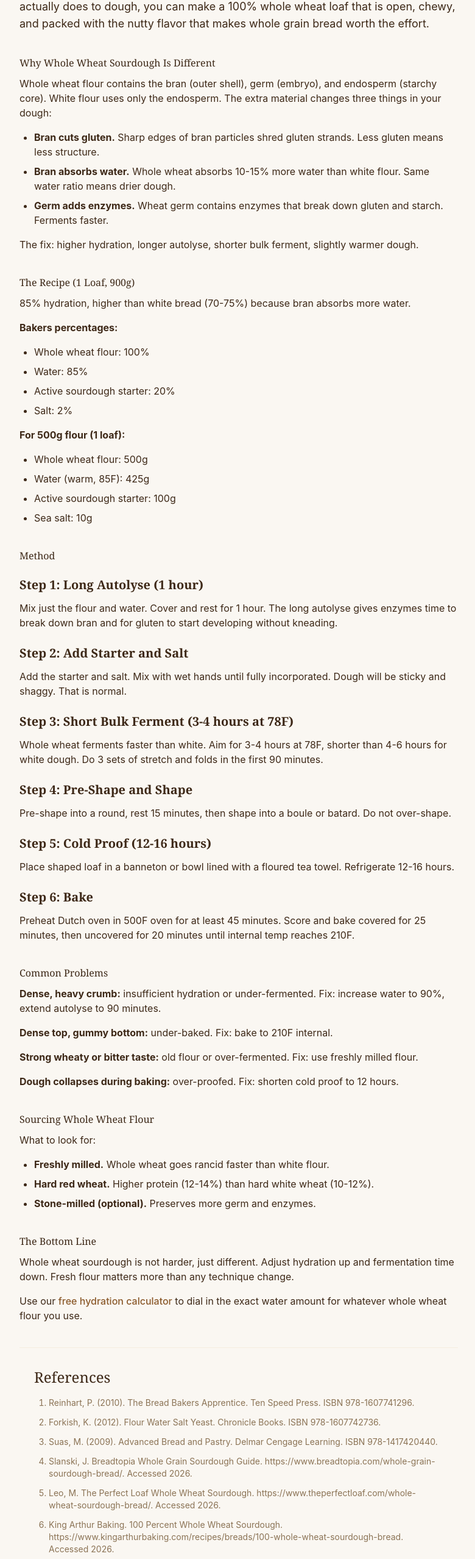
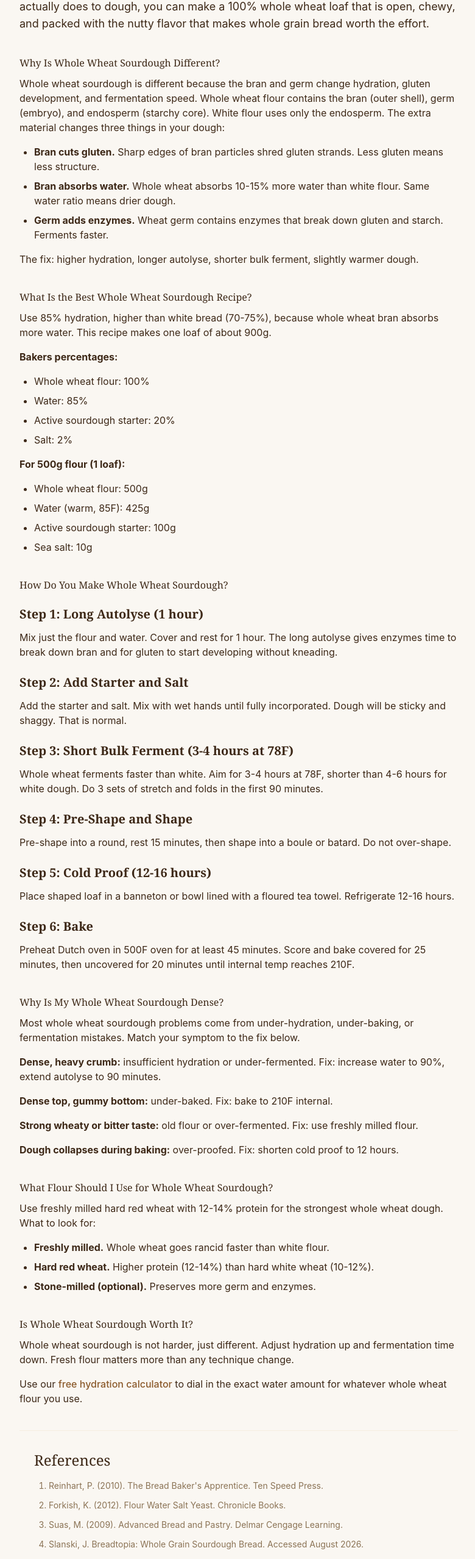
Before and after one commit to TZ005/sourdough-calculator, a Next.js app: page /blog/whole-wheat-sourdough in a window 1280 px wide. Shown: the part 980-3536 px from the top of the page at 61% size, without its empty margins (248-1028 px from the left). Built offline with nearby package versions, Linux system fonts and the light colour scheme.

Commit message:
seo: reframe whole wheat article headings, fix broken references

```diff
--- a/app/blog/whole-wheat-sourdough/page.tsx
+++ b/app/blog/whole-wheat-sourdough/page.tsx
@@ -75,8 +75,8 @@ export default function BlogPost() {
 
       <p className="text-lg mb-6">Whole wheat sourdough is harder than white sourdough. The bran and germ cut gluten strands, the dough drinks more water, and the crumb comes out denser if you follow the same recipe as white bread. But once you understand what whole wheat actually does to dough, you can make a 100% whole wheat loaf that is open, chewy, and packed with the nutty flavor that makes whole grain bread worth the effort.</p>
 
-      <h2 className="mt-10 mb-3">Why Whole Wheat Sourdough Is Different</h2>
-      <p className="mb-4">Whole wheat flour contains the bran (outer shell), germ (embryo), and endosperm (starchy core). White flour uses only the endosperm. The extra material changes three things in your dough:</p>
+      <h2 className="mt-10 mb-3">Why Is Whole Wheat Sourdough Different?</h2>
+      <p className="mb-4">Whole wheat sourdough is different because the bran and germ change hydration, gluten development, and fermentation speed. Whole wheat flour contains the bran (outer shell), germ (embryo), and endosperm (starchy core). White flour uses only the endosperm. The extra material changes three things in your dough:</p>
       <ul className="list-disc pl-6 space-y-2 my-4">
         <li><strong>Bran cuts gluten.</strong> Sharp edges of bran particles shred gluten strands. Less gluten means less structure.</li>
         <li><strong>Bran absorbs water.</strong> Whole wheat absorbs 10-15% more water than white flour. Same water ratio means drier dough.</li>
@@ -84,8 +84,8 @@ export default function BlogPost() {
       </ul>
       <p className="mb-4">The fix: higher hydration, longer autolyse, shorter bulk ferment, slightly warmer dough.</p>
 
-      <h2 className="mt-10 mb-3">The Recipe (1 Loaf, 900g)</h2>
-      <p className="mb-4">85% hydration, higher than white bread (70-75%) because bran absorbs more water.</p>
+      <h2 className="mt-10 mb-3">What Is the Best Whole Wheat Sourdough Recipe?</h2>
+      <p className="mb-4">Use 85% hydration, higher than white bread (70-75%), because whole wheat bran absorbs more water. This recipe makes one loaf of about 900g.</p>
       <p className="mb-4"><strong>Bakers percentages:</strong></p>
       <ul className="list-disc pl-6 space-y-2 my-4">
         <li>Whole wheat flour: 100%</li>
@@ -101,7 +101,7 @@ export default function BlogPost() {
         <li>Sea salt: 10g</li>
       </ul>
 
-      <h2 className="mt-10 mb-3">Method</h2>
+      <h2 className="mt-10 mb-3">How Do You Make Whole Wheat Sourdough?</h2>
 
       <h3 className="mt-6 mb-3 text-xl font-semibold">Step 1: Long Autolyse (1 hour)</h3>
       <p className="mb-4">Mix just the flour and water. Cover and rest for 1 hour. The long autolyse gives enzymes time to break down bran and for gluten to start developing without kneading.</p>
@@ -121,21 +121,22 @@ export default function BlogPost() {
       <h3 className="mt-6 mb-3 text-xl font-semibold">Step 6: Bake</h3>
       <p className="mb-4">Preheat Dutch oven in 500F oven for at least 45 minutes. Score and bake covered for 25 minutes, then uncovered for 20 minutes until internal temp reaches 210F.</p>
 
-      <h2 className="mt-10 mb-3">Common Problems</h2>
+      <h2 className="mt-10 mb-3">Why Is My Whole Wheat Sourdough Dense?</h2>
+      <p className="mb-4">Most whole wheat sourdough problems come from under-hydration, under-baking, or fermentation mistakes. Match your symptom to the fix below.</p>
       <p className="mb-4"><strong>Dense, heavy crumb:</strong> insufficient hydration or under-fermented. Fix: increase water to 90%, extend autolyse to 90 minutes.</p>
       <p className="mb-4"><strong>Dense top, gummy bottom:</strong> under-baked. Fix: bake to 210F internal.</p>
       <p className="mb-4"><strong>Strong wheaty or bitter taste:</strong> old flour or over-fermented. Fix: use freshly milled flour.</p>
       <p className="mb-4"><strong>Dough collapses during baking:</strong> over-proofed. Fix: shorten cold proof to 12 hours.</p>
 
-      <h2 className="mt-10 mb-3">Sourcing Whole Wheat Flour</h2>
-      <p className="mb-4">What to look for:</p>
+      <h2 className="mt-10 mb-3">What Flour Should I Use for Whole Wheat Sourdough?</h2>
+      <p className="mb-4">Use freshly milled hard red wheat with 12-14% protein for the strongest whole wheat dough. What to look for:</p>
       <ul className="list-disc pl-6 space-y-2 my-4">
         <li><strong>Freshly milled.</strong> Whole wheat goes rancid faster than white flour.</li>
         <li><strong>Hard red wheat.</strong> Higher protein (12-14%) than hard white wheat (10-12%).</li>
         <li><strong>Stone-milled (optional).</strong> Preserves more germ and enzymes.</li>
       </ul>
 
-      <h2 className="mt-10 mb-3">The Bottom Line</h2>
+      <h2 className="mt-10 mb-3">Is Whole Wheat Sourdough Worth It?</h2>
       <p className="mb-4">Whole wheat sourdough is not harder, just different. Adjust hydration up and fermentation time down. Fresh flour matters more than any technique change.</p>
       <p className="mb-4">Use our <Link href="/" className="text-brand-brown font-medium">free hydration calculator</Link> to dial in the exact water amount for whatever whole wheat flour you use.</p>
 
@@ -143,12 +144,12 @@ export default function BlogPost() {
       <section className="max-w-3xl mx-auto px-6 mt-10 pt-8 border-t border-brand-tan">
         <h2 className="text-2xl mb-4">References</h2>
         <ol className="list-decimal pl-6 space-y-3 text-sm text-brand-muted">
-          <li>Reinhart, P. (2010). The Bread Bakers Apprentice. Ten Speed Press. ISBN 978-1607741296.</li>
-          <li>Forkish, K. (2012). Flour Water Salt Yeast. Chronicle Books. ISBN 978-1607742736.</li>
-          <li>Suas, M. (2009). Advanced Bread and Pastry. Delmar Cengage Learning. ISBN 978-1417420440.</li>
-          <li>Slanski, J. Breadtopia Whole Grain Sourdough Guide. https://www.breadtopia.com/whole-grain-sourdough-bread/. Accessed 2026.</li>
-          <li>Leo, M. The Perfect Loaf Whole Wheat Sourdough. https://www.theperfectloaf.com/whole-wheat-sourdough-bread/. Accessed 2026.</li>
-          <li>King Arthur Baking. 100 Percent Whole Wheat Sourdough. https://www.kingarthurbaking.com/recipes/breads/100-whole-wheat-sourdough-bread. Accessed 2026.</li>
+          <li>Reinhart, P. (2010). The Bread Baker's Apprentice. Ten Speed Press.</li>
+          <li>Forkish, K. (2012). Flour Water Salt Yeast. Chronicle Books.</li>
+          <li>Suas, M. (2009). Advanced Bread and Pastry. Delmar Cengage Learning.</li>
+          <li>Slanski, J. <a href="https://www.breadtopia.com/whole-grain-sourdough-bread/" target="_blank" rel="noopener">Breadtopia: Whole Grain Sourdough Bread</a>. Accessed August 2026.</li>
+          <li>Leo, M. <a href="https://www.theperfectloaf.com/fifty-fifty-whole-wheat-sourdough-bread/" target="_blank" rel="noopener">The Perfect Loaf: Fifty-Fifty Whole Wheat Sourdough Bread</a>. Accessed August 2026.</li>
+          <li>King Arthur Baking. <a href="https://www.kingarthurbaking.com/learn/sourdough" target="_blank" rel="noopener">Sourdough: A Complete Guide</a>. Accessed August 2026.</li>
         </ol>
       </section><NextPostNav slug="whole-wheat-sourdough" />
         </article>
```
